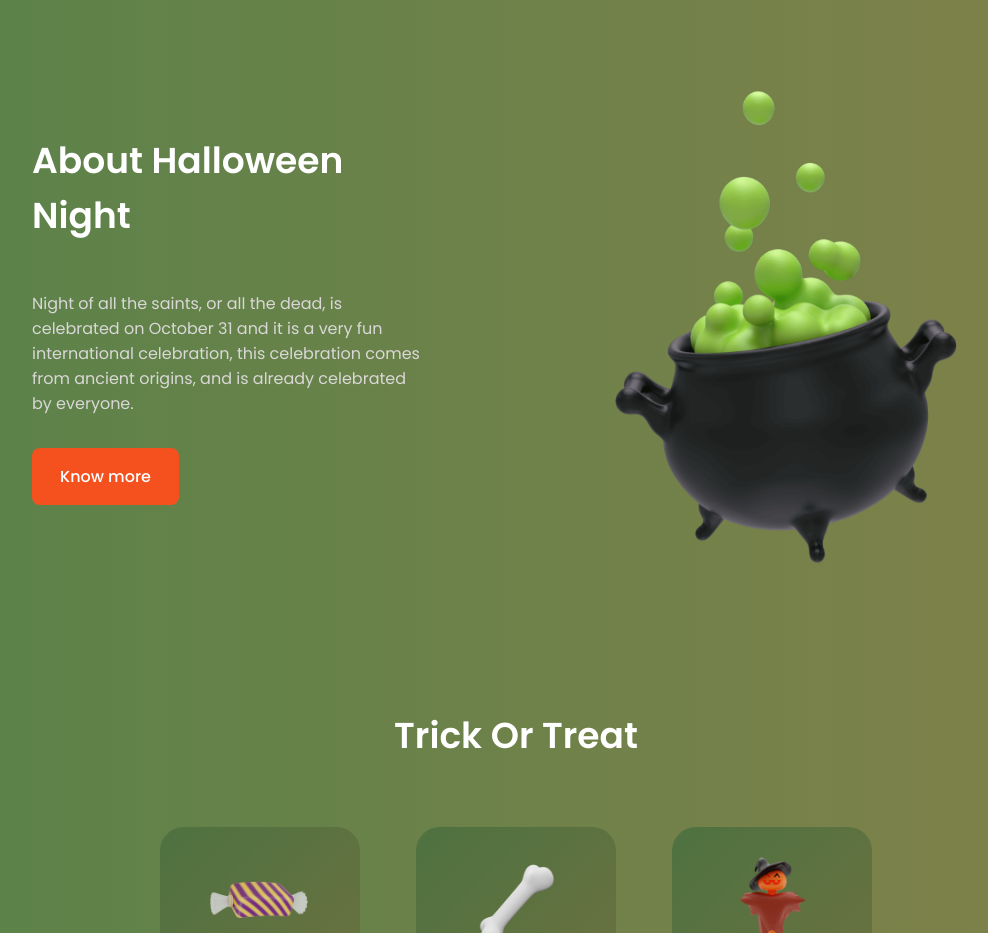
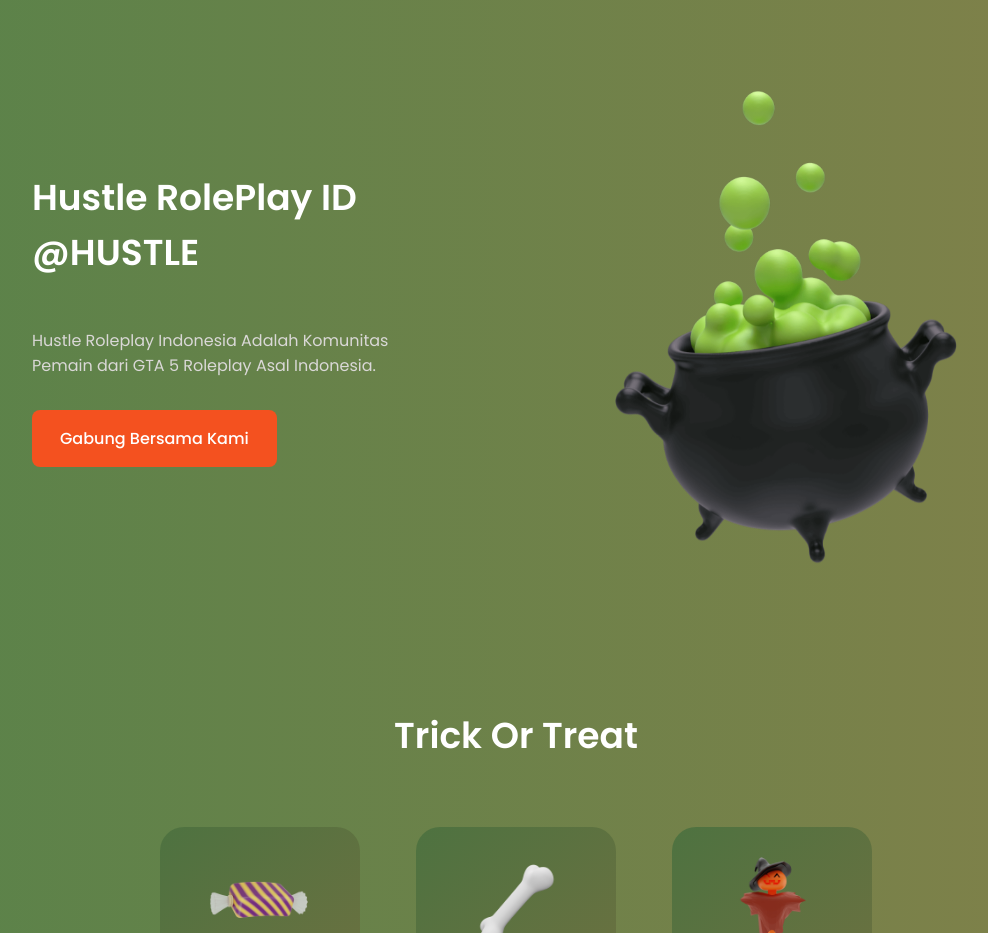
Before and after one commit to fbhantu781/wargaku.github.io, a plain HTML site: page index.html in a window 1280 px wide. Shown: the part 1360-2293 px from the top of the page, without its empty margins (124-1112 px from the left). Drawn offline with nearby package versions, Linux system fonts and the light colour scheme.

Commit message:
modified:   index.html

```diff
--- a/index.html
+++ b/index.html
@@ -50,7 +50,7 @@
                         <a href="https://discord.gg/hustleroleplayid" class="button button--ghost">Discord</a>
                     </li>
 
-                    <a href="#" class="button button--ghost">Support</a>
+                    <a href="https://discord.com/channels/1005746641187385455/1005844318742913096/1114102980883517460" class="button button--ghost">Support</a>
                 </ul>
 
                 <div class="nav__close" id="nav-close">
@@ -186,10 +186,9 @@
         <section class="section about" id="about">
             <div class="about__container container grid">
                 <div class="about__data">
-                    <h2 class="section__title about__title">About Halloween <br> Night</h2>
-                    <p class="about__description">Night of all the saints, or all the dead, is celebrated on October 31 and it is a very fun international celebration, this celebration comes from ancient origins, and is already celebrated by everyone.
-                    </p>
-                    <a href="#" class="button">Know more</a>
+                    <h2 class="section__title about__title">Hustle RolePlay ID <br> @HUSTLE</h2>
+                    <p class="about__description">Hustle Roleplay Indonesia Adalah Komunitas Pemain dari GTA 5 Roleplay Asal Indonesia.</p>
+                    <a href="https://discord.gg/hustleroleplayid" class="button">Gabung Bersama Kami</a>
                 </div>
 
                 <img src="assets/img/about-img.png" alt="" class="about__img">
```
